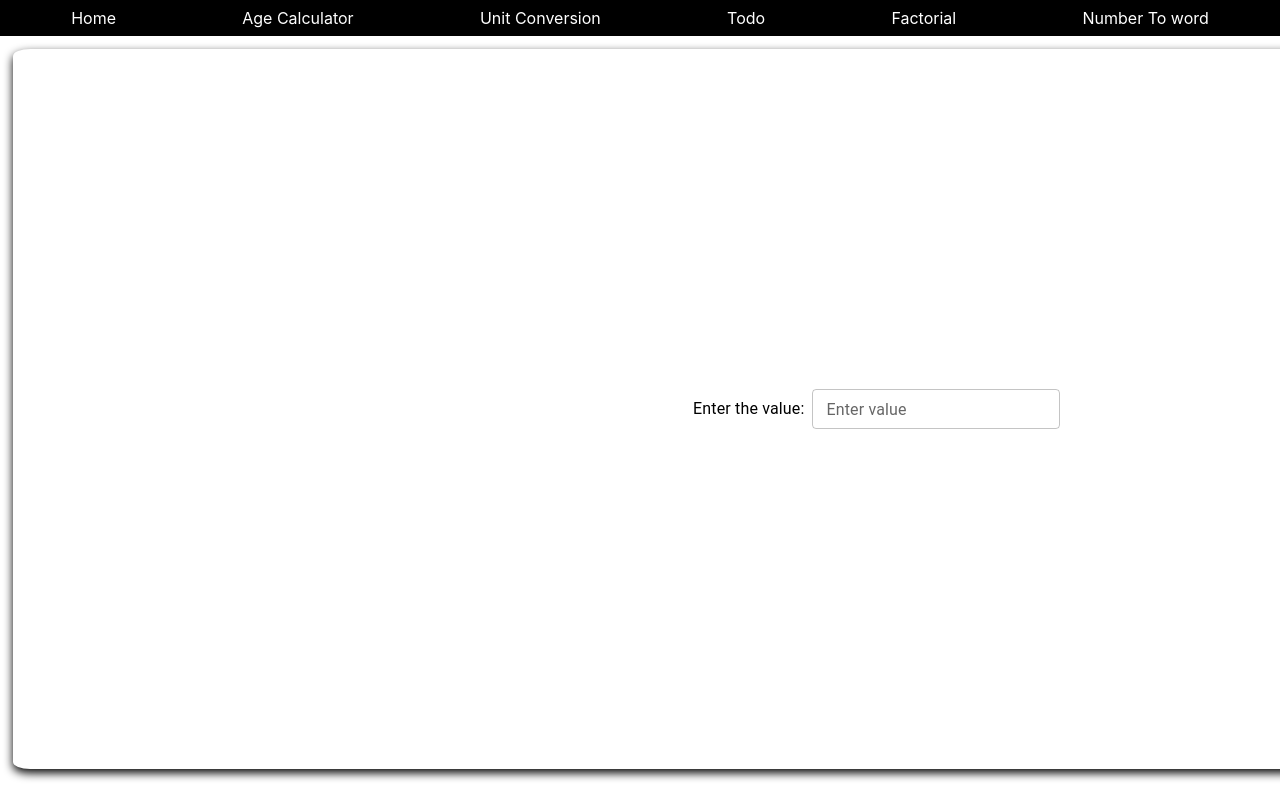
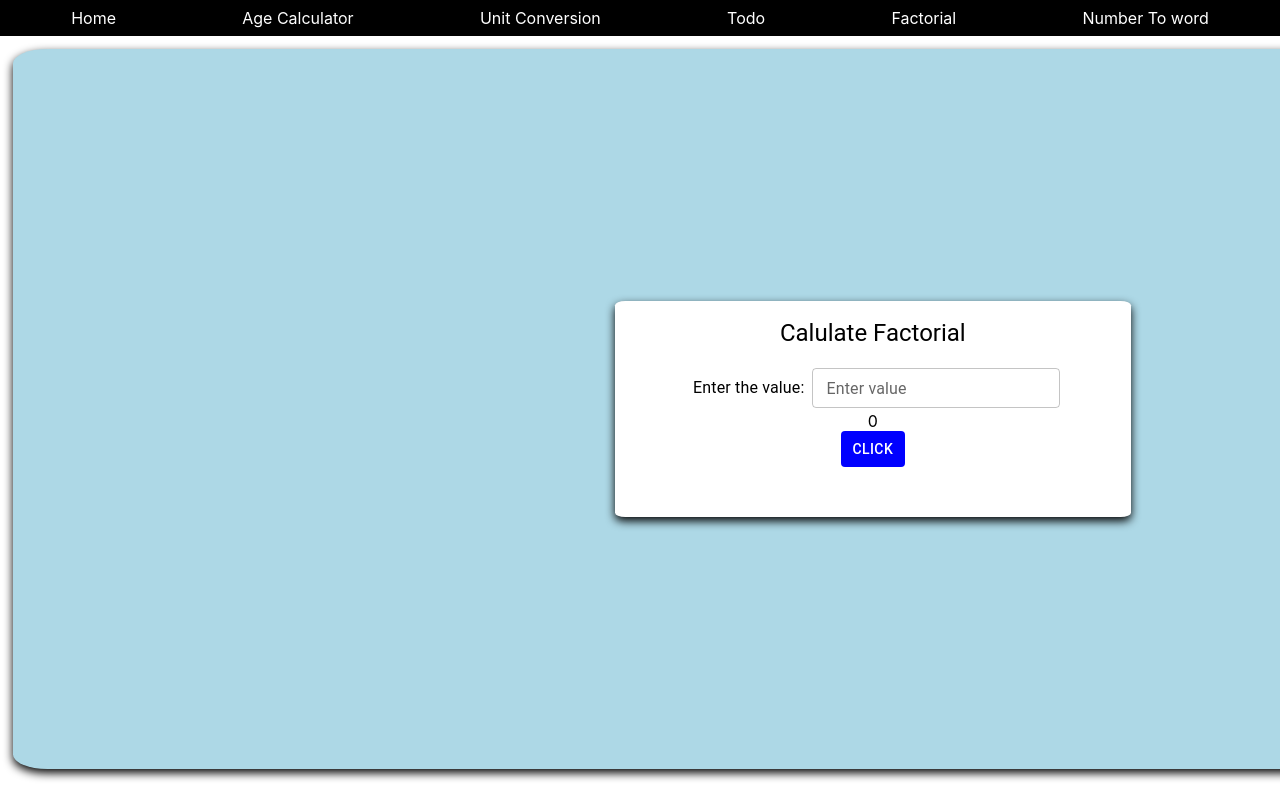
Before and after one commit to rohityadav15/utilitiese, a React (Create React App) app: page /factorial in a window 1280 px wide. Shown: the top 800 px of the page. Built offline with nearby package versions, Linux system fonts and the light colour scheme.

Commit message:
Factorial Program

```diff
--- a/src/App.js
+++ b/src/App.js
@@ -60,7 +60,8 @@ function App() {
             width: "215vh",
             height:"90vh",
             margin:"1%",
-            borderRadius:"1%",
+            borderRadius:"2%",
+            backgroundColor: "lightblue",
             boxShadow: "0px 4px 10px rgba(2, 2, 2, 2)",
           }}
         >
--- a/src/pages/Factorial.js
+++ b/src/pages/Factorial.js
@@ -1,23 +1,46 @@
-import { Box, TextField, Typography } from "@mui/material";
+import { Box, Button, TextField, Typography } from "@mui/material";
 import { useState } from "react";
 
 const Factorial = () => {
-    const [value, setValue]= useState(0);
+  const [value, setValue] = useState(0);
+  const [result, setResult] = useState(0);
 
-    const handleValue=(e)=>{
-        setValue(e.target.value)
+  const handleValue = (e) => {
+    setValue(e.target.value);
+  };
+  const factorialValue = (n) => {
+    let result = 1;
+    for (let i = n; i > 1; i--) {
+      result = result * i;
     }
-
+    return result;
+  };
+  const handleSubmit = () => {
+    const r = factorialValue(value);
+    setResult(r);
+  };
 
   return (
-    <Box>
-      <Box style={{display:"flex",flexDirection:"row"}}>
+    <Box
+      style={{
+        display: "flex",
+        width:"30%",
+        height:"30%",
+        flexDirection: "column",
+        alignItems: "center",
+        backgroundColor: "#ffff",
+        borderRadius: "2%",
+        boxShadow: "0px 4px 10px rgba(2, 2, 2, 2)",
+      }}
+    >
+        <Typography variant="h5" margin={2}>Calulate Factorial</Typography>
+      <Box style={{ display: "flex", flexDirection: "row", margin: 3 }}>
         <Typography m={1}>Enter the value: </Typography>
-        <TextField
-          label="Enter value"
-          onChange={handleValue}
-          size="small"
-        />
+        <TextField label="Enter value" onChange={handleValue} size="small" />
+      </Box>
+      {result}
+      <Box>
+        <Button onClick={handleSubmit} style={{backgroundColor:"blue", color:"#ffff"}}>Click</Button>
       </Box>
     </Box>
   );
--- a/src/pages/Home.js
+++ b/src/pages/Home.js
@@ -9,8 +9,11 @@ const Home = () => {
         alignItems: "center",
         flexDirection: "column",
         justifyContent: "center",
-        height: "90%",
-        width: "90%",
+        height: "100%",
+        backgroundColor: "lightblue",
+        width: "100%",
+        borderRadius: "2%",
+        boxShadow: "0px 4px 10px rgba(2, 2, 2, 2)",
       }}
     >
       <Box
@@ -30,10 +33,11 @@ const Home = () => {
             height: "100%",
             width: "30%",
             display: "flex",
-            textDecoration:"none",
+            textDecoration: "none",
             alignItems: "center",
             justifyContent: "center",
-            borderRadius: "2%",
+            borderRadius: "4%",
+            backgroundColor: "#ffff",
             boxShadow: "0px 4px 10px rgba(2, 2, 2, 2)",
           }}
         >
@@ -46,9 +50,10 @@ const Home = () => {
             width: "30%",
             display: "flex",
             alignItems: "center",
-            textDecoration:"none",
+            textDecoration: "none",
             justifyContent: "center",
-            borderRadius: "2%",
+            borderRadius: "4%",
+            backgroundColor: "#ffff",
             boxShadow: "0px 4px 10px rgba(2, 2, 2, 2)",
           }}
         >
@@ -61,9 +66,10 @@ const Home = () => {
             width: "30%",
             display: "flex",
             alignItems: "center",
-            textDecoration:"none",
+            textDecoration: "none",
             justifyContent: "center",
-            borderRadius: "2%",
+            borderRadius: "4%",
+            backgroundColor: "#ffff",
             boxShadow: "0px 4px 10px rgba(2, 2, 2, 2)",
           }}
         >
@@ -86,11 +92,12 @@ const Home = () => {
           style={{
             height: "100%",
             width: "30%",
-            textDecoration:"none",
+            textDecoration: "none",
             display: "flex",
             alignItems: "center",
             justifyContent: "center",
-            borderRadius: "2%",
+            borderRadius: "4%",
+            backgroundColor: "#ffff",
             boxShadow: "0px 4px 10px rgba(2, 2, 2, 2)",
           }}
         >
@@ -104,8 +111,9 @@ const Home = () => {
             display: "flex",
             alignItems: "center",
             justifyContent: "center",
-            borderRadius: "2%",
-            textDecoration:"none",
+            borderRadius: "4%",
+            backgroundColor: "#ffff",
+            textDecoration: "none",
             boxShadow: "0px 4px 10px rgba(2, 2, 2, 2)",
           }}
         >
@@ -115,12 +123,13 @@ const Home = () => {
           to="/numberToWord"
           style={{
             height: "100%",
-            textDecoration:"none",
+            textDecoration: "none",
             width: "30%",
             display: "flex",
             alignItems: "center",
             justifyContent: "center",
-            borderRadius: "2%",
+            borderRadius: "4%",
+            backgroundColor: "#ffff",
             boxShadow: "0px 4px 10px rgba(2, 2, 2, 2)",
           }}
         >
```
Lines whose indentation alone changed are shown as unchanged.
